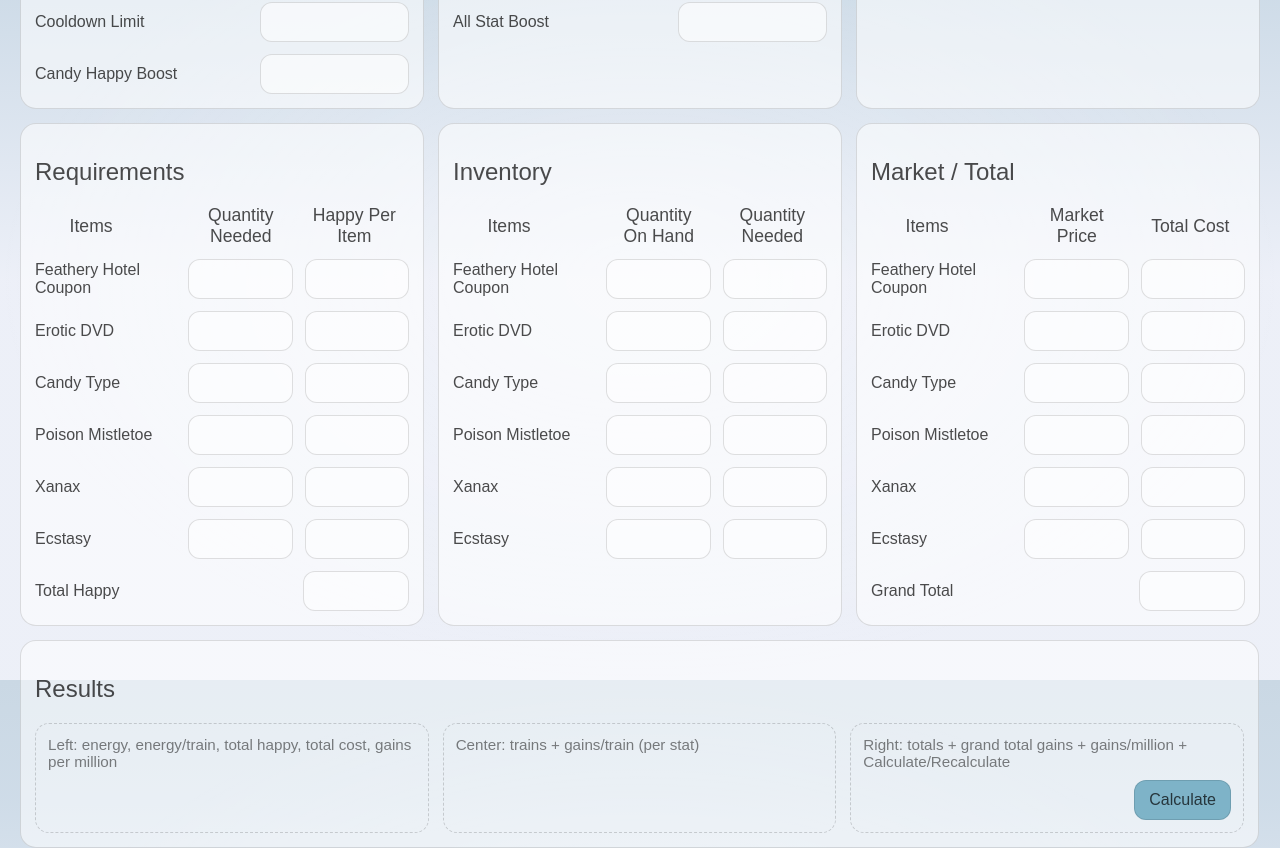
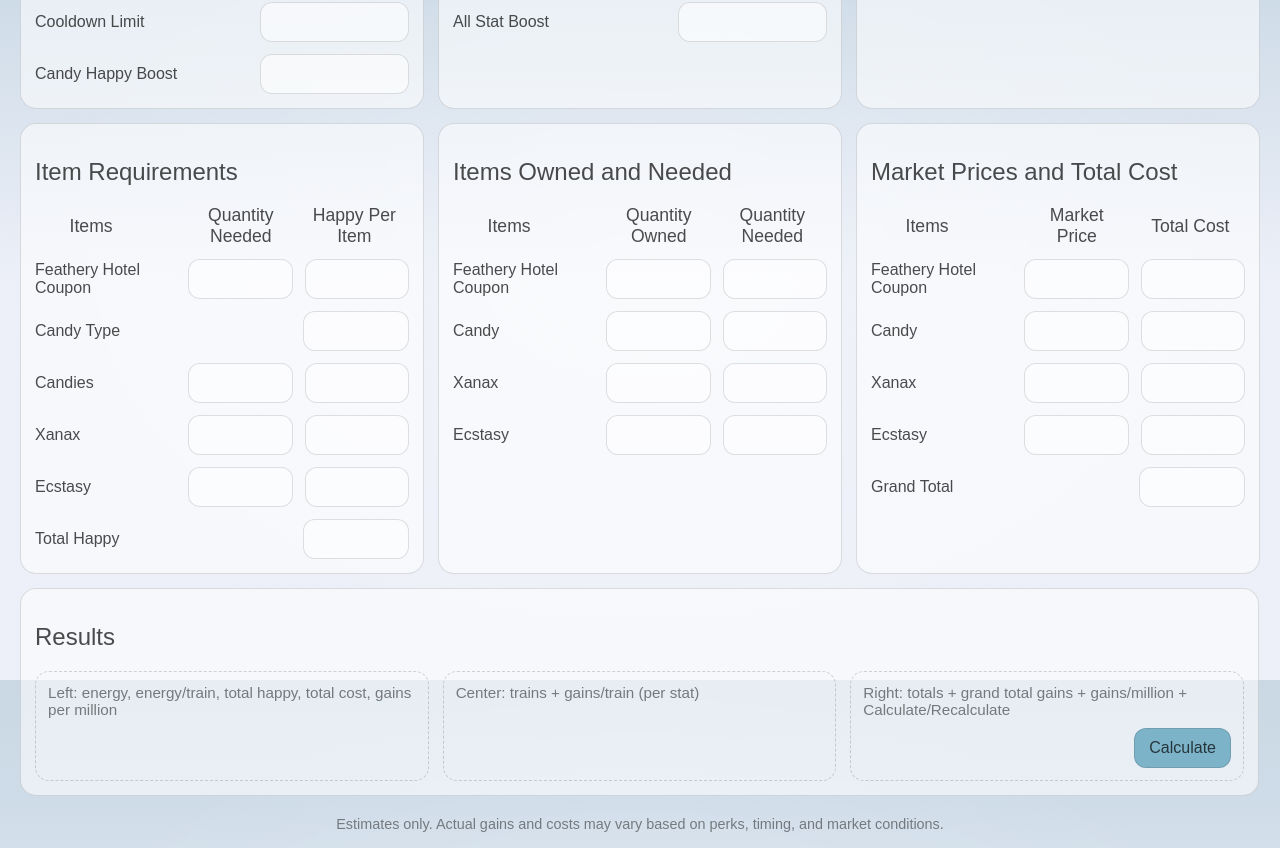
Before and after one commit to EevieTheFox/Torn-Gainz-Web-App, a SvelteKit app: page /calculator in a window 1280 px wide. Shown: the part 920-1768 px from the top of the page. Built offline with nearby package versions, Linux system fonts and the light colour scheme.

Commit message:
added if/else logic to show/hide edvd, candy, and poison mistletoe options based on user selections

```diff
--- a/src/routes/calculator/+page.svelte
+++ b/src/routes/calculator/+page.svelte
@@ -212,7 +212,7 @@
         </div>
     </header>
 
-    <!-- Cards layout skeleton -->
+    <!-- Cards  -->
     <div class="stack">
 
         <!-- Row 1: User Information -->
@@ -460,7 +460,7 @@
         <div class="row3">
             <!-- R3 C1 - Item requirements -->
             <div class="card">
-                <h2>Requirements</h2>
+                <h2>Item Requirements</h2>
                 <div class="inputRowItem itemsHeaderRow">
                     <div class="itemsHeader">Items</div>
                     <div class="colHeader">Quantity Needed</div>
@@ -481,6 +481,7 @@
                     />
                 </div>
 
+                {#if (ui.jumpType === 'manual' && (ui.manualScaffold === 'edvd' || ui.manualScaffold === '99k')) || (ui.jumpType === 'edvd' || ui.jumpType === '99k')}
                     <div class="inputRowItem">
                         <label>Erotic DVD</label>
                         <input
@@ -495,8 +496,18 @@
                         />
                     </div>
 
+                {:else}
+                    <div class="inputRowOneItem">
+                        <label>Candy Type</label>
+                        <input
+                            label="Candy Type"
+                            value={numToInput(ui, F.ITEMS_CANDY_TYPE)}
+                            on:input={(e) => onNum(F.ITEMS_CANDY_TYPE, e)}
+                        />
+                    </div>
+
                     <div class="inputRowItem">
-                    <label>Candy Type</label>
+                        <label>Candies</label>
                         <input
                             label="Candy Type"
                             value={numToInput(ui, F.ITEMS_CANDY_TYPE)}
@@ -508,7 +519,9 @@
                             on:input={(e) => onNum(F.ITEMS_CANDY_TYPE_HAPPY, e)}
                         />
                     </div>
+                {/if}
 
+                {#if ui.jumpType === '99k' || ui.manualScaffold === '99k'}
                     <div class="inputRowItem">
                         <label>Poison Mistletoe</label>
                         <input
@@ -522,6 +535,7 @@
                             on:input={(e) => onNum(F.ITEMS_POISON_MISTLETOE_HAPPY, e)}
                         />
                     </div>
+                {/if}
 
                 <div class="inputRowItem">
                     <label>Xanax</label>
@@ -563,10 +577,10 @@
 
             <!-- R3 C2 - Item inventory and delta -->
             <div class="card">
-                <h2>Inventory</h2>
+                <h2>Items Owned and Needed</h2>
                 <div class="inputRowItem itemsHeaderRow">
                     <div class="itemsHeader">Items</div>
-                    <div class="colHeader">Quantity On Hand</div>
+                    <div class="colHeader">Quantity Owned</div>
                     <div class="colHeader">Quantity Needed</div>
                 </div>
 
@@ -584,6 +598,7 @@
                     />
                 </div>
 
+                {#if (ui.jumpType === 'manual' && (ui.manualScaffold === 'edvd' || ui.manualScaffold === '99k')) || (ui.jumpType === 'edvd' || ui.jumpType === '99k')}
                     <div class="inputRowItem">
                         <label>Erotic DVD</label>
                         <input
@@ -598,8 +613,9 @@
                         />
                     </div>
 
+                {:else}
                     <div class="inputRowItem">
-                    <label>Candy Type</label>
+                        <label>Candy</label>
                         <input
                             label="Candy On Hand"
                             value={numToInput(ui, F.USER_CANDY_QTY)}
@@ -611,7 +627,9 @@
                             on:input={(e) => onNum(F.USER_CANDY_DELTA, e)}
                         />
                     </div>
+                {/if}
 
+                {#if ui.jumpType === '99k' || ui.manualScaffold === '99k'}
                     <div class="inputRowItem">
                         <label>Poison Mistletoe</label>
                         <input
@@ -625,6 +643,7 @@
                             on:input={(e) => onNum(F.USER_POISON_MISTLETOE_DELTA, e)}
                         />
                     </div>
+                {/if}
 
                 <div class="inputRowItem">
                     <label>Xanax</label>
@@ -657,7 +676,7 @@
 
             <!-- R3 C3 - Item costs -->
             <div class="card">
-                <h2>Market / Total</h2>
+                <h2>Market Prices and Total Cost</h2>
                 <div class="inputRowItem itemsHeaderRow">
                     <div class="itemsHeader">Items</div>
                     <div class="colHeader">Market Price</div>
@@ -678,6 +697,7 @@
                     />
                 </div>
 
+                {#if (ui.jumpType === 'manual' && (ui.manualScaffold === 'edvd' || ui.manualScaffold === '99k')) || (ui.jumpType === 'edvd' || ui.jumpType === '99k')}
                     <div class="inputRowItem">
                         <label>Erotic DVD</label>
                         <input
@@ -692,8 +712,9 @@
                         />
                     </div>
 
+                {:else}
                     <div class="inputRowItem">
-                    <label>Candy Type</label>
+                        <label>Candy</label>
                         <input
                             label="Candy Type"
                             value={numToInput(ui, F.ITEMS_CANDY_PRICE)}
@@ -705,7 +726,9 @@
                             on:input={(e) => onNum(F.USER_CANDY_COST, e)}
                         />
                     </div>
+                {/if}
 
+                {#if ui.jumpType === '99k' || ui.manualScaffold === '99k'}
                     <div class="inputRowItem">
                         <label>Poison Mistletoe</label>
                         <input
@@ -719,6 +742,7 @@
                             on:input={(e) => onNum(F.USER_POISON_MISTLETOE_COST, e)}
                         />
                     </div>
+                {/if}
 
                 <div class="inputRowItem">
                     <label>Xanax</label>
```
Lines whose indentation alone changed are shown as unchanged.
